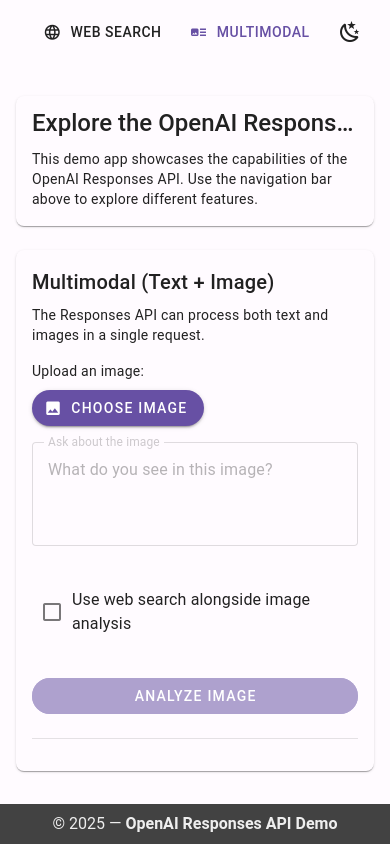
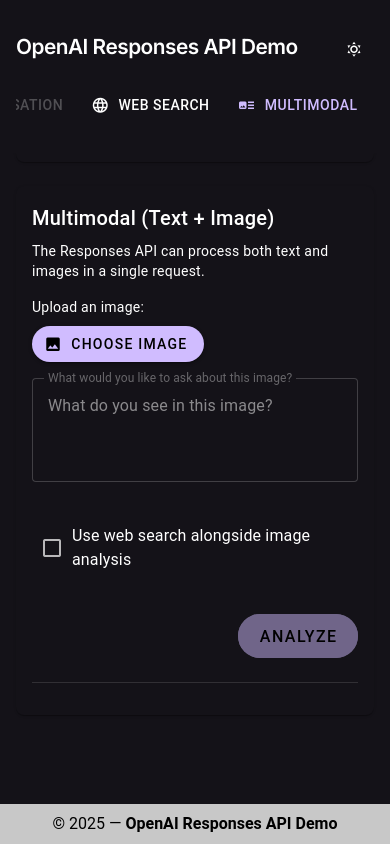
Before and after one commit to wak1616/myapp, a Vue app: page /multimodal in a window 390 px wide. Built offline with nearby package versions, Linux system fonts and the light colour scheme; no server answers.

Commit message:
UI improvements: fixed title display, updated button styling, improved responsive layout

```diff
--- a/src/App.vue
+++ b/src/App.vue
@@ -13,12 +13,15 @@
 // Theme settings
 const theme = useTheme();
 const title = ref('OpenAI Responses API Demo');
-const darkMode = ref(false);
+const darkMode = ref(true);
 
 function toggleTheme() {
   theme.global.name.value = theme.global.current.value.dark ? 'light' : 'dark';
   darkMode.value = !darkMode.value;
 }
+
+// Set initial theme to dark
+theme.global.name.value = 'dark';
 
 // Shared state
 const loading = ref(false);
@@ -241,16 +244,25 @@
 <template>
   <v-app>
     <!-- App Bar -->
-    <v-app-bar>
-      <v-container>
-        <div class="d-flex align-center">
-          <v-app-bar-title class="app-title">{{ title }}</v-app-bar-title>
+    <v-app-bar height="auto">
+      <v-container class="py-3">
+        <div class="d-flex flex-column w-100">
+          <div class="d-flex align-center mb-2">
+            <div class="app-title-container">
+              <span class="app-title">{{ title }}</span>
+            </div>
+            <v-spacer></v-spacer>
+            <v-btn icon size="small" class="mt-1" @click="toggleTheme">
+              <v-icon>{{ darkMode ? 'mdi-weather-sunny' : 'mdi-weather-night' }}</v-icon>
+            </v-btn>
+          </div>
 
           <!-- Navigation -->
           <v-tabs
             color="primary"
-            class="ml-4"
             hide-slider
+            density="comfortable"
+            class="mb-1"
           >
             <v-tab
               v-for="item in navItems"
@@ -260,17 +272,11 @@
               :prepend-icon="item.icon"
               rounded
               exact
+              density="compact"
             >
               {{ item.title }}
             </v-tab>
           </v-tabs>
-
-          <v-spacer></v-spacer>
-
-          <!-- Theme Toggle -->
-          <v-btn icon @click="toggleTheme">
-            <v-icon>{{ darkMode ? 'mdi-weather-sunny' : 'mdi-weather-night' }}</v-icon>
-          </v-btn>
         </div>
       </v-container>
     </v-app-bar>
@@ -322,27 +328,32 @@
 </template>
 
 <style scoped>
+.app-title-container {
+  padding: 12px 0;
+  display: flex;
+  align-items: center;
+}
+
 .app-title {
   font-family: 'Inter', sans-serif;
-  font-size: 1.8rem;
+  font-size: 1.6rem;
   font-weight: 600;
   letter-spacing: -0.5px;
-  line-height: 1.5;
-  padding: 4px 0;
+  line-height: 1.4;
 }
 
 @media (max-width: 600px) {
   .app-title {
-    font-size: 1.2rem;
-    line-height: 1.8rem;
+    font-size: 1.3rem;
   }
 }
 
-.v-app-bar-title {
-  font-family: 'Inter', sans-serif;
-  font-size: 1.8rem !important;
-  font-weight: 600;
-  letter-spacing: -0.5px;
+.v-app-bar {
+  padding: 8px 0;
+}
+
+.v-tabs {
+  min-height: 48px;
 }
 
 .v-card {
@@ -357,6 +368,9 @@
 
 .v-container {
   max-width: 1200px;
+  padding-left: 16px !important;
+  padding-right: 16px !important;
+  width: 100%;
 }
 
 .response-container {
--- a/src/views/ContinueConversation.vue
+++ b/src/views/ContinueConversation.vue
@@ -92,7 +92,7 @@
 
     <v-textarea
       v-model="continuePrompt"
-      label="Your next message"
+      label="Your message"
       rows="3"
       auto-grow
       variant="outlined"
@@ -100,14 +100,17 @@
       :disabled="loading || !isConversationStarted"
     ></v-textarea>
 
+    <div class="d-flex justify-end mb-6">
       <v-btn
         color="primary"
-      block
+        size="large"
         :loading="loading"
         @click="sendContinuePrompt"
         :disabled="!isConversationStarted"
+        min-width="120"
       >
-      Continue Conversation
+        Send
       </v-btn>
     </div>
+  </div>
 </template>
--- a/src/views/Multimodal.vue
+++ b/src/views/Multimodal.vue
@@ -115,12 +115,12 @@
 
     <v-textarea
       v-model="multimodalPrompt"
-      label="Ask about the image"
+      label="What would you like to ask about this image?"
       rows="3"
       auto-grow
       variant="outlined"
       class="mb-4"
-      :disabled="loading || !imageUrl"
+      :disabled="loading || !previewUrl"
     ></v-textarea>
 
     <v-checkbox
@@ -129,16 +129,18 @@
       class="mb-4"
     ></v-checkbox>
 
+    <div class="d-flex justify-end mb-6">
       <v-btn
         color="primary"
-      block
+        size="large"
         :loading="loading"
         @click="sendMultimodalPrompt"
-      :disabled="!imageUrl"
-      class="mb-6"
+        :disabled="!previewUrl"
+        min-width="120"
       >
-      Analyze Image
+        Analyze
       </v-btn>
+    </div>
 
     <v-divider class="mb-4"></v-divider>
 
--- a/src/views/SimplePrompt.vue
+++ b/src/views/SimplePrompt.vue
@@ -74,15 +74,17 @@
       :disabled="loading"
     ></v-textarea>
 
+    <div class="d-flex justify-end mb-6">
       <v-btn
         color="primary"
-      block
+        size="large"
         :loading="loading"
         @click="sendSimplePrompt"
-      class="mb-6"
+        min-width="120"
       >
         Send
       </v-btn>
+    </div>
 
     <v-divider class="mb-4"></v-divider>
 
--- a/src/views/WebSearch.vue
+++ b/src/views/WebSearch.vue
@@ -44,7 +44,7 @@
 
     <v-textarea
       v-model="webSearchPrompt"
-      label="Ask a question that requires web search"
+      label="Ask a question that requires current information"
       rows="3"
       auto-grow
       variant="outlined"
@@ -52,15 +52,17 @@
       :disabled="loading"
     ></v-textarea>
 
+    <div class="d-flex justify-end mb-6">
       <v-btn
         color="primary"
-      block
+        size="large"
         :loading="loading"
         @click="sendWebSearchPrompt"
-      class="mb-6"
+        min-width="120"
       >
-      Search & Answer
+        Search
       </v-btn>
+    </div>
 
     <v-divider class="mb-4"></v-divider>
 
```
Lines whose indentation alone changed are shown as unchanged.
